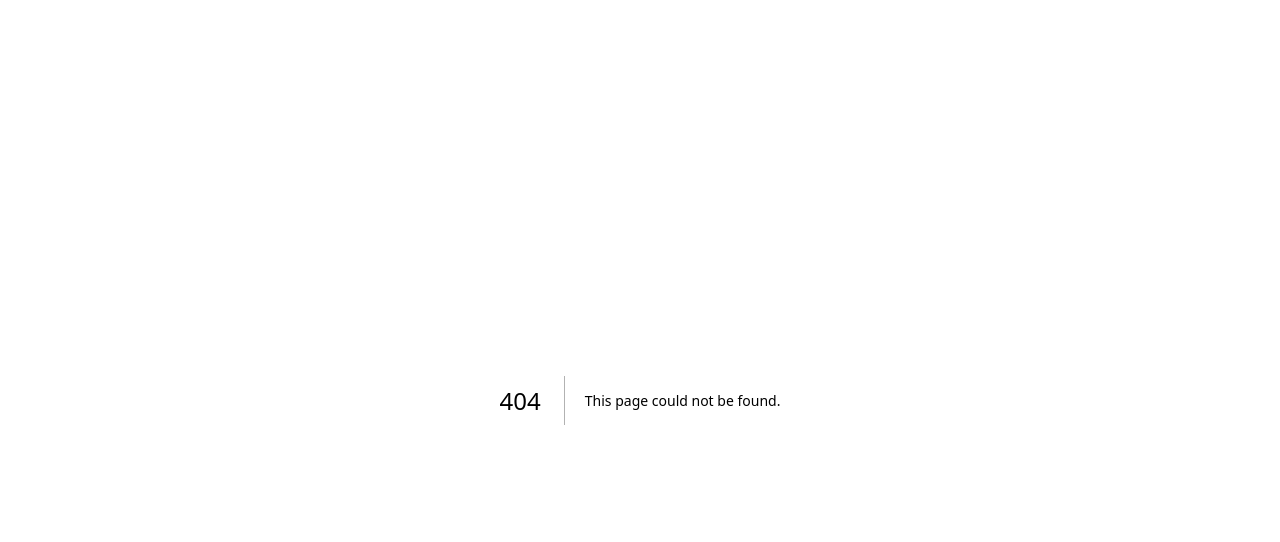
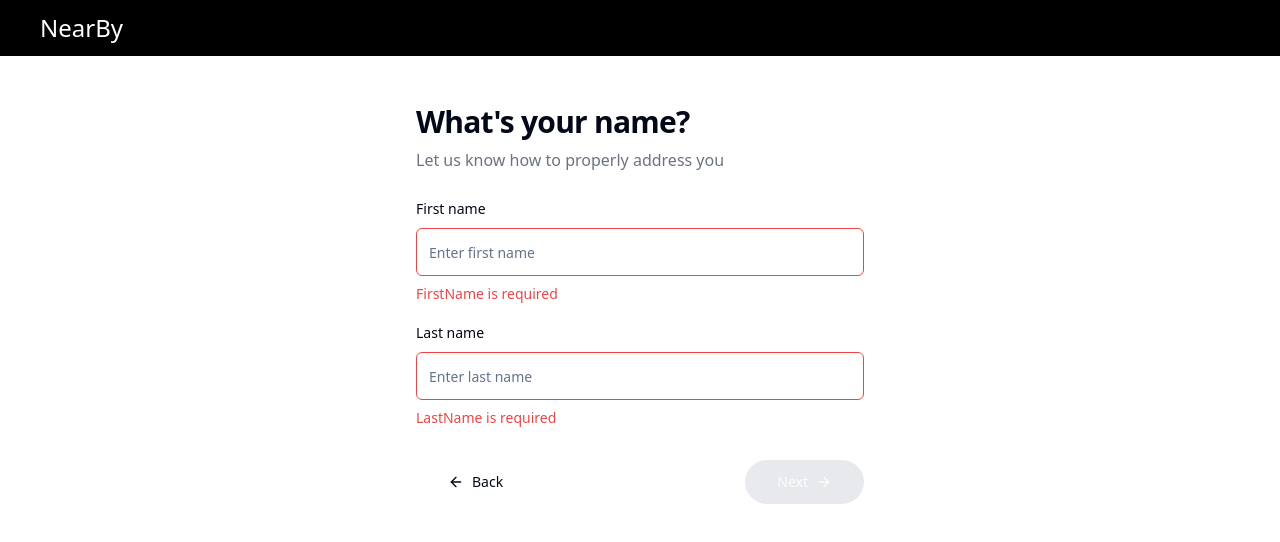
Before and after one commit to AdityaKalmekh/nearBy-frontend, a Next.js app: page /signup in a window 1280 px wide. Before the commit this address had no page. Shown: the top 542 px of the page. Built offline with nearby package versions, Linux system fonts and the light colour scheme.

Commit message:
Added user name form also handle single user with both roles

```diff
--- a/package.json
+++ b/package.json
@@ -14,6 +14,7 @@
     "@radix-ui/react-slot": "^1.1.0",
     "class-variance-authority": "^0.7.0",
     "clsx": "^2.1.1",
+    "jwt-decode": "^4.0.0",
     "lucide-react": "^0.456.0",
     "next": "14.2.15",
     "npm": "^10.9.0",
--- a/src/app/OtpVerification/page.tsx
+++ b/src/app/OtpVerification/page.tsx
@@ -9,25 +9,37 @@ import useHttp from '../hooks/use-http';
 import { Loader2 } from 'lucide-react';
 import { Alert, AlertDescription } from "@/components/ui/alert";
 
+interface UserVerification {
+    success: string,
+    code: number,
+    message: string,
+    user: {
+        id: string,
+        status: string,
+        verifiedEmail: boolean,
+        verifiedPhoneNo: boolean
+    }
+}
+
 const Page = () => {
     const otpData = useOtpStore(state => state.otpData);
     const clearOtpData = useOtpStore(state => state.clearOtpData);
-    const { error , sendRequest, isLoading } = useHttp();
+    const { error, sendRequest, isLoading } = useHttp();
     const router = useRouter();
     const hasMounted = useRef(false);
 
     useEffect(() => {
-        if (!hasMounted.current){
+        if (!hasMounted.current) {
             hasMounted.current = true;
             return;
         }
 
-        if (!otpData?.contactOrEmail){
+        if (!otpData?.contactOrEmail) {
             router.push(`/${otpData?.role}`);
         }
 
         return () => clearOtpData();
-    },[clearOtpData, otpData, router]);
+    }, [clearOtpData, otpData, router]);
 
     const initialState: VerificationState = {
         code: ['', '', '', ''],
@@ -66,12 +78,23 @@ const Page = () => {
             } else if (index === 3) {
                 const otp = newCode.join('');
                 const verificationData = { ...otpData, otp };
-                console.log(verificationData);
                 sendRequest({
                     url: "auth/verify",
                     method: "POST",
                     data: verificationData
-                }, (userVerification) => console.log(userVerification))
+                }, (response) => {
+                    const userVerification = response as UserVerification;
+                    if (userVerification?.user?.status) {
+                        const status = userVerification.user.status;
+                        if (status === 'pending') {
+                            router.push("/signup");
+                        }else if (verificationData.role === 0){
+                            console.log("provider dashboard");
+                        }else if (verificationData.role === 1){
+                            console.log("requester dashboard");
+                        }
+                    }
+                });
             }
         }
     };
@@ -119,7 +142,7 @@ const Page = () => {
 
             {/* Error Message */}
             {error && (
-                <Alert variant="destructive" className="fixed top-4 right-4 w-auto max-w-md z-50">
+                <Alert variant="destructive" className="fixed top-16 right-4 w-auto max-w-md z-50">
                     <AlertDescription>
                         {error.message}
                     </AlertDescription>
--- a/src/app/components/Authentication/Login.tsx
+++ b/src/app/components/Authentication/Login.tsx
@@ -7,6 +7,7 @@ import { useOtpStore } from "@/app/store/otpStore";
 import LoginNav from "@/app/components/navbar/LoginNavbar"
 
 interface phoneOrEmail {
+    role: number;
     userId: string;
     input: string
 }
@@ -85,10 +86,9 @@ export default function Login() {
                 setOtpData({
                     contactOrEmail: input,
                     authType: requestData.authType,
-                    role: role,
+                    role: user?.role,
                     userId: user.userId
                 })
-                console.log(user);
                 router.push('/OtpVerification')
             })
         } catch (error) {
--- /dev/null
+++ b/src/app/components/forms/signup.tsx
@@ -0,0 +1,184 @@
+"use client"
+
+import { useState, useEffect } from 'react';
+import { Input } from "@/components/ui/input";
+import { Button } from "@/components/ui/button";
+import { ArrowLeft, ArrowRight, Loader2 } from "lucide-react";
+import LoginNavbar from '../navbar/LoginNavbar';
+import useHttp from '@/app/hooks/use-http';
+import { Alert, AlertDescription } from '@/components/ui/alert';
+
+interface FormData {
+    firstName: string;
+    lastName: string;
+}
+
+interface FormErrors {
+    firstName?: string;
+    lastName?: string;
+}
+
+const SignUpForm = () => {
+    const [formData, setFormData] = useState<FormData>({
+        firstName: '',
+        lastName: ''
+    });
+
+    const [errors, setErrors] = useState<FormErrors>({});
+    const [isValid, setIsValid] = useState(false);
+    const { error, sendRequest, isLoading } = useHttp();
+
+    // Validation rules
+    const validateField = (name: string, value: string): string => {
+        if (!value.trim()) {
+            return `${name.charAt(0).toUpperCase() + name.slice(1)} is required`;
+        }
+        if (value.trim().length < 2) {
+            return `${name.charAt(0).toUpperCase() + name.slice(1)} must be at least 2 characters`;
+        }
+        if (!/^[a-zA-Z\s-']+$/.test(value)) {
+            return `${name.charAt(0).toUpperCase() + name.slice(1)} can only contain letters, spaces, hyphens, and apostrophes`;
+        }
+        return '';
+    };
+
+    // Validate form on data change
+    useEffect(() => {
+        const newErrors: FormErrors = {};
+        newErrors.firstName = validateField('firstName', formData.firstName);
+        newErrors.lastName = validateField('lastName', formData.lastName);
+
+        setErrors(newErrors);
+        setIsValid(!newErrors.firstName && !newErrors.lastName);
+    }, [formData]);
+
+    const handleInputChange = (e: React.ChangeEvent<HTMLInputElement>) => {
+        const { name, value } = e.target;
+        setFormData(prev => ({
+            ...prev,
+            [name]: value
+        }));
+    };
+
+    const handleSubmit = (e: React.FormEvent) => {
+        e.preventDefault();
+        if (isValid) {
+            sendRequest({
+                url: "details",
+                method: "PATCH",
+                data: formData
+            }, (userDetail) => {
+                console.log(userDetail);
+            })
+
+        }
+    };
+
+    return (
+        <div className="min-h-screen bg-white">
+            {isLoading && (
+                <div className="fixed inset-0 bg-white/80 backdrop-blur-sm flex items-center justify-center z-50">
+                    <Loader2 className="h-8 w-8 animate-spin text-black" />
+                </div>
+            )}
+
+            {/* Error Message */}
+            {error && (
+                <Alert variant="destructive" className="fixed top-16 right-4 w-auto max-w-md z-50">
+                    <AlertDescription>
+                        {error.message}
+                    </AlertDescription>
+                </Alert>
+            )}
+
+
+
+            {/* Header */}
+            <LoginNavbar />
+
+            {/* Main Content */}
+            <main className="max-w-screen-xl mx-auto px-4 py-8 md:py-12">
+                <div className="max-w-md mx-auto">
+                    <div className="space-y-6">
+                        <div className="space-y-2">
+                            <h1 className="text-3xl font-bold tracking-tight">What&apos;s your name?</h1>
+                            <p className="text-gray-500">
+                                Let us know how to properly address you
+                            </p>
+                        </div>
+
+                        <form onSubmit={handleSubmit} className="space-y-4">
+                            <div className="space-y-2">
+                                <label htmlFor="firstName" className="text-sm font-medium">
+                                    First name
+                                </label>
+                                <Input
+                                    id="firstName"
+                                    name="firstName"
+                                    placeholder="Enter first name"
+                                    className={`w-full h-12 transition-all duration-200 hover:ring-2 hover:ring-gray-200 focus:ring-2 focus:ring-black
+                    ${errors.firstName && 'border-red-500 focus:ring-red-500'}`}
+                                    value={formData.firstName}
+                                    onChange={handleInputChange}
+                                    aria-invalid={!!errors.firstName}
+                                    aria-describedby={errors.firstName ? "firstName-error" : undefined}
+                                />
+                                {errors.firstName && (
+                                    <p id="firstName-error" className="text-sm text-red-500 mt-1">
+                                        {errors.firstName}
+                                    </p>
+                                )}
+                            </div>
+
+                            <div className="space-y-2">
+                                <label htmlFor="lastName" className="text-sm font-medium">
+                                    Last name
+                                </label>
+                                <Input
+                                    id="lastName"
+                                    name="lastName"
+                                    placeholder="Enter last name"
+                                    className={`w-full h-12 transition-all duration-200 hover:ring-2 hover:ring-gray-200 focus:ring-2 focus:ring-black
+                    ${errors.lastName && 'border-red-500 focus:ring-red-500'}`}
+                                    value={formData.lastName}
+                                    onChange={handleInputChange}
+                                    aria-invalid={!!errors.lastName}
+                                    aria-describedby={errors.lastName ? "lastName-error" : undefined}
+                                />
+                                {errors.lastName && (
+                                    <p id="lastName-error" className="text-sm text-red-500 mt-1">
+                                        {errors.lastName}
+                                    </p>
+                                )}
+                            </div>
+
+                            <div className="flex justify-between pt-4">
+                                <Button
+                                    type="button"
+                                    variant="ghost"
+                                    size="lg"
+                                    className="rounded-full"
+                                >
+                                    <ArrowLeft className="h-4 w-4 mr-2" />
+                                    Back
+                                </Button>
+
+                                <Button
+                                    type="submit"
+                                    size="lg"
+                                    className="rounded-full bg-black hover:bg-gray-800 disabled:bg-gray-300 disabled:cursor-not-allowed transition-colors"
+                                    disabled={!isValid}
+                                >
+                                    Next
+                                    <ArrowRight className="h-4 w-4 ml-2" />
+                                </Button>
+                            </div>
+                        </form>
+                    </div>
+                </div>
+            </main>
+        </div>
+    );
+};
+
+export default SignUpForm;
--- a/src/app/components/navbar/LoginNavbar.tsx
+++ b/src/app/components/navbar/LoginNavbar.tsx
@@ -8,7 +8,8 @@ const LoginNavbar = () => {
                     <div className="relative flex h-14 items-center justify-between">
                         <div className="flex items-center">
                             <div className="mr-4 flex-shrink-0">
-                                <a className='text-white text-xl'>NearBy</a>
+                                {/* <a className='text-white text-2xl font-medium'>NearBy</a> */}
+                                <a className='text-white text-2xl'>NearBy</a>
                             </div>
                         </div>
                     </div>
--- a/src/app/hooks/use-http.ts
+++ b/src/app/hooks/use-http.ts
@@ -2,7 +2,7 @@ import { useCallback, useState } from "react";
 
 interface BaseRequestConfig {
     url: string;
-    method: 'GET' | 'POST' | 'PUT' | 'DELETE';
+    method: 'GET' | 'POST' | 'PUT' | 'DELETE' | 'PATCH';
     headers?: Record<string, string>;
     credentials?: RequestCredentials;
 }
@@ -12,7 +12,7 @@ interface GetRequestConfig extends BaseRequestConfig {
 }
 
 interface JsonRequestConfig<T> extends BaseRequestConfig {
-    method: 'POST' | 'PUT' | 'DELETE';
+    method: 'POST' | 'PUT' | 'DELETE' | 'PATCH';
     data: T;
 }
 
--- /dev/null
+++ b/src/app/signup/page.tsx
@@ -0,0 +1,11 @@
+import SignUpForm from "../components/forms/signup"
+
+const Page = () => {
+    return (
+        <>
+            <SignUpForm />
+        </>
+    )
+}
+
+export default Page
--- a/src/app/store/otpStore.ts
+++ b/src/app/store/otpStore.ts
@@ -5,7 +5,7 @@ interface OtpState {
     otpData: {
         contactOrEmail: string,
         authType: string,
-        role: string,
+        role: number,
         userId: string
     } | null;
     setOtpData: (data: OtpState['otpData']) => void;
--- /dev/null
+++ b/src/components/ui/input.tsx
@@ -0,0 +1,25 @@
+import * as React from "react"
+
+import { cn } from "@/lib/utils"
+
+export interface InputProps
+  extends React.InputHTMLAttributes<HTMLInputElement> {}
+
+const Input = React.forwardRef<HTMLInputElement, InputProps>(
+  ({ className, type, ...props }, ref) => {
+    return (
+      <input
+        type={type}
+        className={cn(
+          "flex h-10 w-full rounded-md border border-input bg-background px-3 py-2 text-sm ring-offset-background file:border-0 file:bg-transparent file:text-sm file:font-medium placeholder:text-muted-foreground focus-visible:outline-none focus-visible:ring-2 focus-visible:ring-ring focus-visible:ring-offset-2 disabled:cursor-not-allowed disabled:opacity-50",
+          className
+        )}
+        ref={ref}
+        {...props}
+      />
+    )
+  }
+)
+Input.displayName = "Input"
+
+export { Input }
```
Also changed, not shown: 1 other file (tests, documents, lock files or other folders).
